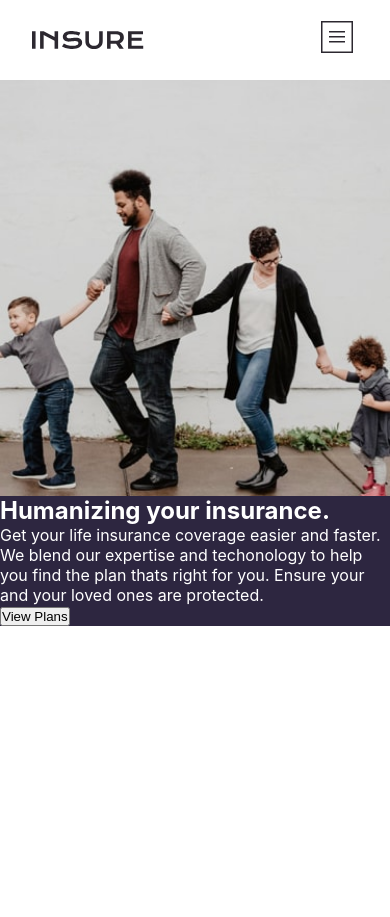
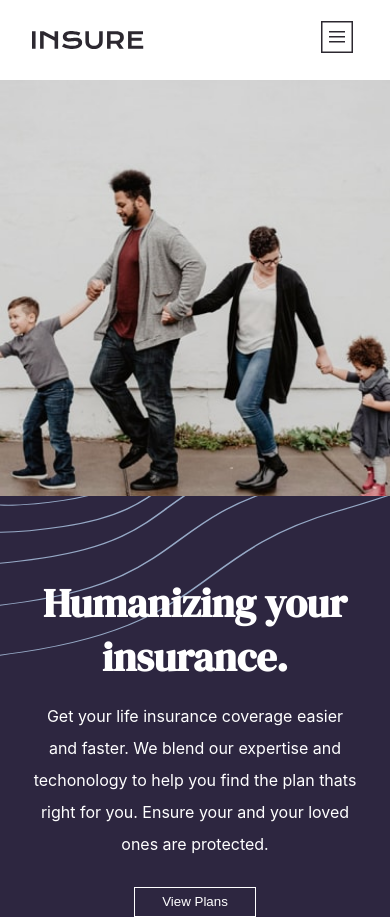
Before and after one commit to Mfried95/insure-landing-page, a React (Create React App) app: page / in a window 390 px wide. Before the commit the page ends 844 px from the top, so only its background shows below. Built offline with nearby package versions, Linux system fonts and the light colour scheme.

Commit message:
Completed mobile for Hero componenet
- Styled font and hero container to fit mobile design

```diff
--- a/src/Styles/hero.css
+++ b/src/Styles/hero.css
@@ -14,8 +14,34 @@
     background-size: cover;
 }
 
+.hero-article{
+    background-image: url(../images/bg-pattern-intro-left-mobile.svg);
+    background-position: top;
+    background-repeat: no-repeat;
+    background-size: 100% 10em;
+    padding: 0 2em;
+    text-align: center;
+}
 
+.hero-article h1{
+    font-size: 2.5em;
+    padding-top: 2em;
+    font-family: 'DM Serif Display', serif;
+}
 
+.hero-article p{
+    margin-top: 1em;
+    line-height: 2rem;
+}
+
+.hero-article button{
+    margin-top: 2em;
+    padding: 0.5em 2em;
+    background-color:  hsl(256, 26%, 20%);
+    border: solid white 1.5px;
+    color: white;
+    cursor: pointer;
+}
 
 /* DESKTOP */
 @media only screen and (min-width: 880px){
@@ -29,6 +55,7 @@
 
    .hero-article{
     padding: 2em;
+    background-image: none;
    }
 
    .hero-img{
--- a/src/Styles/navigation.css
+++ b/src/Styles/navigation.css
@@ -74,7 +74,7 @@ header .nav-btn{
         background-repeat: no-repeat;
         background-position: bottom;
         background-attachment: fixed;
-        background-size: 40em;
+        background-size: 33em;
 
     }
 
```
